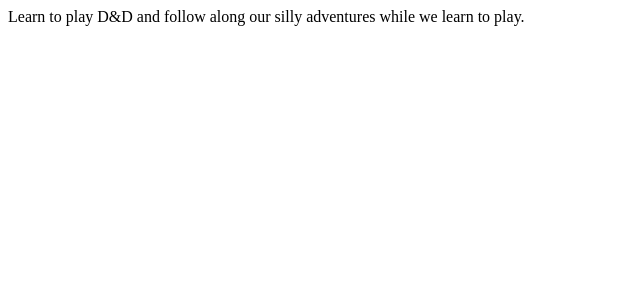
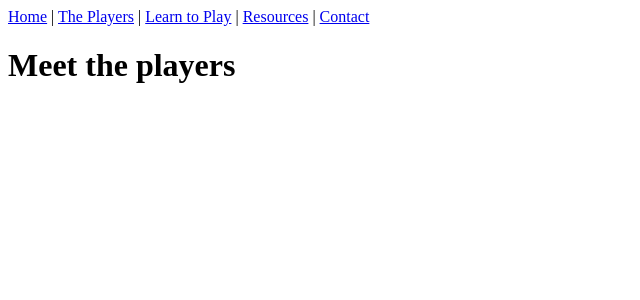
Before and after one commit to Ecksi/dndproject, a Vue app: page /players in a window 1280 px wide. Shown: the top 300 px of the page, without its empty margins (0-640 px from the left). Built offline with nearby package versions, Linux system fonts and the light colour scheme.

Commit message:
Bring router into project

```diff
--- a/src/App.vue
+++ b/src/App.vue
@@ -1,15 +1,22 @@
 <template>
   <div>
-    Learn to play D&D and follow along our silly adventures while we learn to play.
+    <Header />
+    <router-view/>
   </div>
 </template>
 
 <script>
+import Header from '@/components/atoms/Header';
 
 export default {
-  name: 'app'
-};
+  name: 'App',
+  components: {
+    Header
+  }
+}
 </script>
 
+
 <style lang="less">
+
 </style>
--- /dev/null
+++ b/src/components/atoms/Header.vue
@@ -0,0 +1,19 @@
+<template>
+  <div>
+    <router-link to="/">Home</router-link> |
+    <router-link to="/players">The Players</router-link> |
+    <router-link to="/learn">Learn to Play</router-link> |
+    <router-link to="/resources">Resources</router-link> |
+    <router-link to="/contact">Contact</router-link>
+  </div>
+</template>
+
+<script>
+  export default {
+    name: 'Header',
+  }
+</script>
+
+<style lang="less" scoped>
+
+</style>
--- a/src/main.js
+++ b/src/main.js
@@ -1,8 +1,10 @@
 import Vue from 'vue';
 import App from './App.vue';
+import router from './router';
 
 Vue.config.productionTip = false;
 
 new Vue({
+  router,
   render: h => h(App),
 }).$mount('#app');
```
Also changed, not shown: src/components/organisms/CharacterSheet.vue (added, +15 -0 lines).
